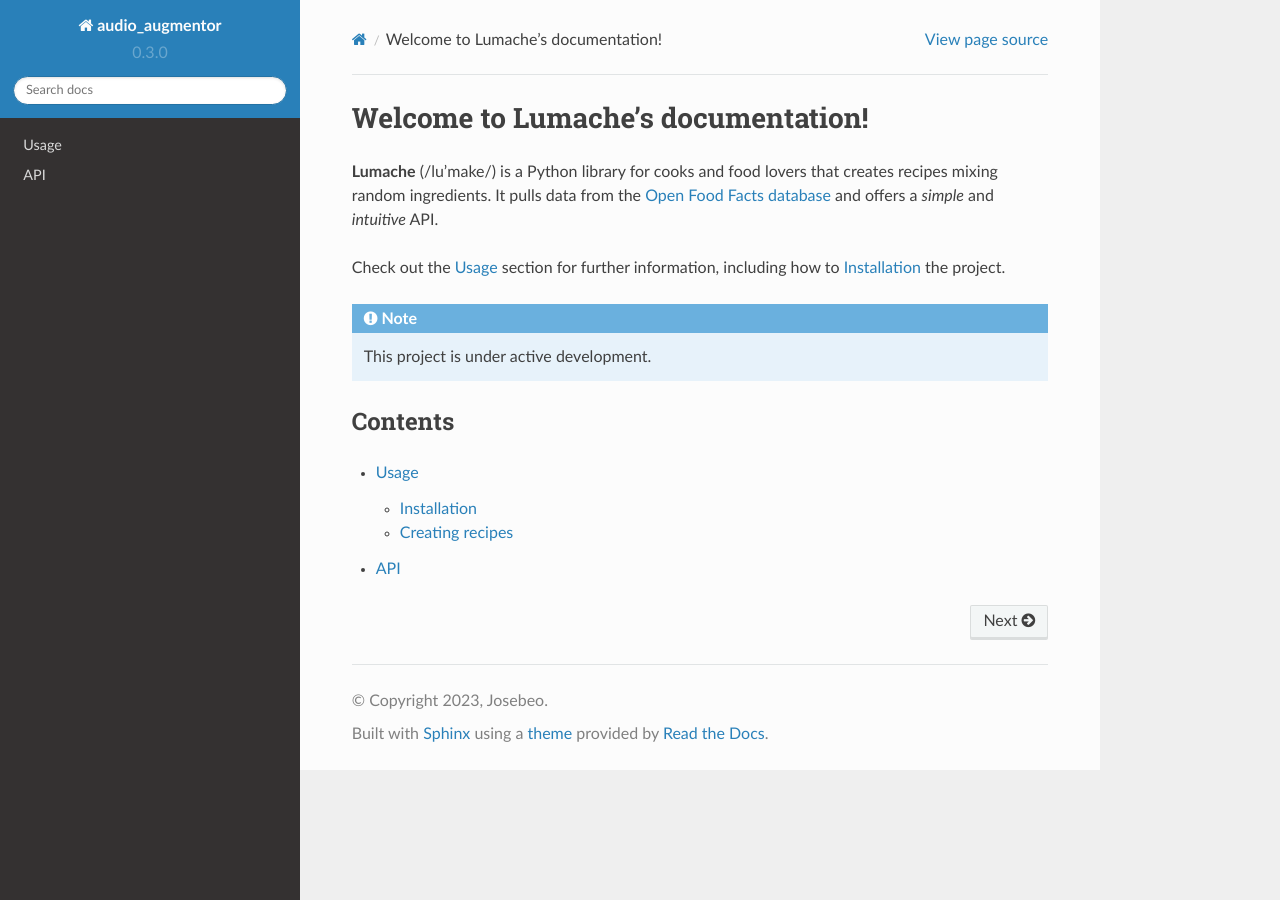
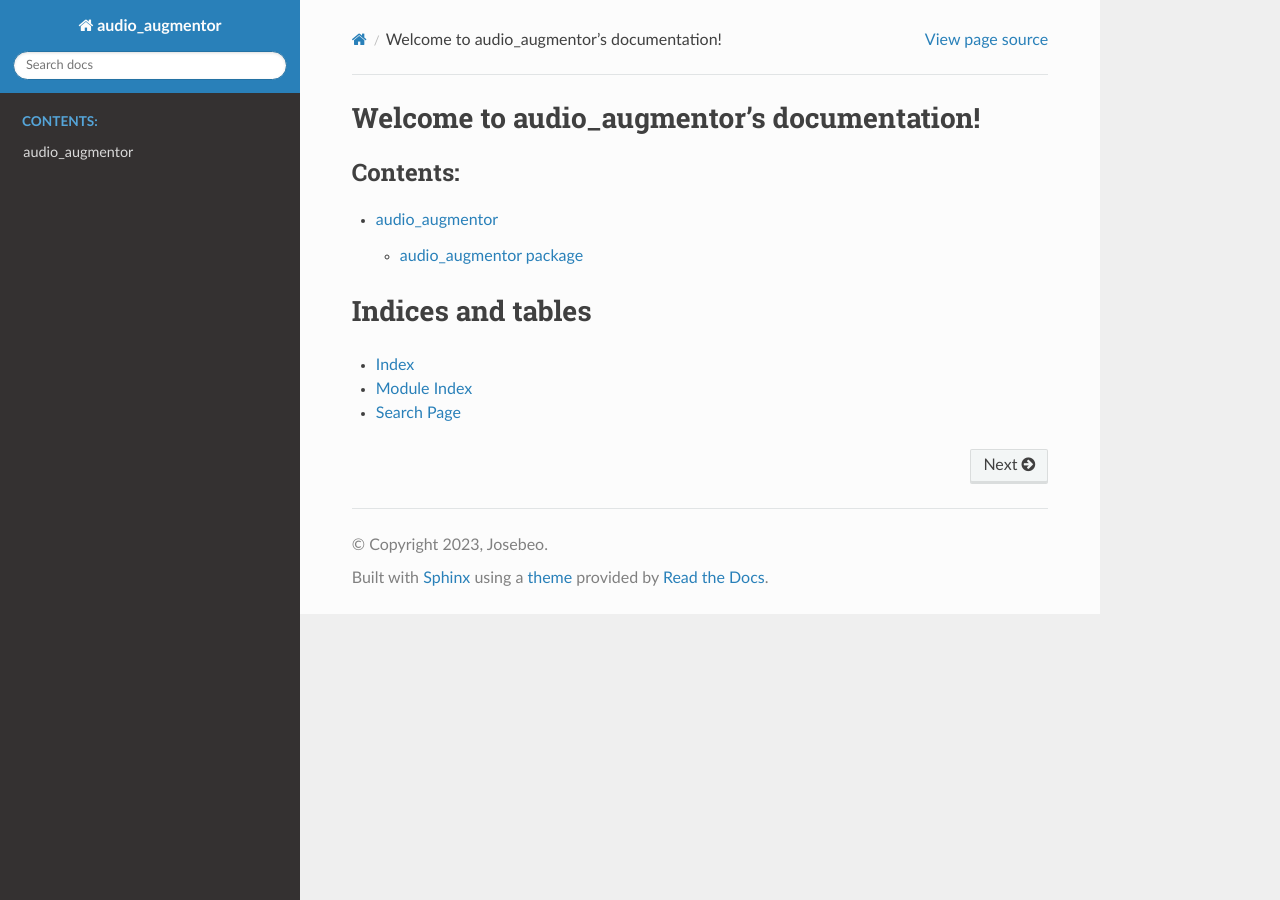
Before and after one commit to josebeo2016/audio_augmentor, a Sphinx documentation site: the page built from docs/source/index.rst, in a window 1280 px wide. Built offline with Sphinx 7.4.7 and the Read the Docs theme 2.0.0, drawn with Linux system fonts in a browser that asks for light colours.

Commit message:
update doc

```diff
--- a/docs/source/api.rst
+++ /dev/null
@@ -1,7 +0,0 @@
-API
-===
-
-.. autosummary::
-   :toctree: generated
-
-   lumache
--- a/docs/source/conf.py
+++ b/docs/source/conf.py
@@ -1,35 +1,57 @@
 # Configuration file for the Sphinx documentation builder.
+#
+# This file only contains a selection of the most common options. For a full
+# list see the documentation:
+# https://www.sphinx-doc.org/en/master/usage/configuration.html
 
-# -- Project information
+# -- Path setup --------------------------------------------------------------
+
+# If extensions (or modules to document with autodoc) are in another directory,
+# add these directories to sys.path here. If the directory is relative to the
+# documentation root, use os.path.abspath to make it absolute, like shown here.
+#
+# import os
+# import sys
+# sys.path.insert(0, os.path.abspath('.'))
+
+
+# -- Project information -----------------------------------------------------
 
 project = 'audio_augmentor'
 copyright = '2023, Josebeo'
 author = 'Josebeo'
 
+# The full version, including alpha/beta/rc tags
 release = '0.3.0'
-version = '0.3.0'
 
-# -- General configuration
 
+# -- General configuration ---------------------------------------------------
+
+import sphinx_rtd_theme
+# Add any Sphinx extension module names here, as strings. They can be
+# extensions coming with Sphinx (named 'sphinx.ext.*') or your custom
+# ones.
 extensions = [
-    'sphinx.ext.duration',
-    'sphinx.ext.doctest',
-    'sphinx.ext.autodoc',
-    'sphinx.ext.autosummary',
-    'sphinx.ext.intersphinx',
+   "sphinx_rtd_theme",
+   "sphinx.ext.autodoc"
 ]
-
-intersphinx_mapping = {
-    'python': ('https://docs.python.org/3/', None),
-    'sphinx': ('https://www.sphinx-doc.org/en/master/', None),
-}
-intersphinx_disabled_domains = ['std']
-
+# Add any paths that contain templates here, relative to this directory.
 templates_path = ['_templates']
 
-# -- Options for HTML output
+# List of patterns, relative to source directory, that match files and
+# directories to ignore when looking for source files.
+# This pattern also affects html_static_path and html_extra_path.
+exclude_patterns = []
 
+
+# -- Options for HTML output -------------------------------------------------
+
+# The theme to use for HTML and HTML Help pages.  See the documentation for
+# a list of builtin themes.
+#
 html_theme = 'sphinx_rtd_theme'
 
-# -- Options for EPUB output
-epub_show_urls = 'footnote'
+# Add any paths that contain custom static files (such as style sheets) here,
+# relative to this directory. They are copied after the builtin static files,
+# so a file named "default.css" will overwrite the builtin "default.css".
+html_static_path = ['_static']
--- a/docs/source/index.rst
+++ b/docs/source/index.rst
@@ -1,22 +1,22 @@
-Welcome to Lumache's documentation!
-===================================
+.. audio_augmentor documentation master file, created by
+   sphinx-quickstart on Sun May 28 00:59:31 2023.
+   You can adapt this file completely to your liking, but it should at least
+   contain the root `toctree` directive.
 
-**Lumache** (/lu'make/) is a Python library for cooks and food lovers
-that creates recipes mixing random ingredients.
-It pulls data from the `Open Food Facts database <https://world.openfoodfacts.org/>`_
-and offers a *simple* and *intuitive* API.
-
-Check out the :doc:`usage` section for further information, including
-how to :ref:`installation` the project.
-
-.. note::
-
-   This project is under active development.
-
-Contents
---------
+Welcome to audio_augmentor's documentation!
+===========================================
 
 .. toctree::
+   :maxdepth: 2
+   :caption: Contents:
 
-   usage
-   api
+   modules.rst
+
+
+
+Indices and tables
+==================
+
+* :ref:`genindex`
+* :ref:`modindex`
+* :ref:`search`
--- /dev/null
+++ b/docs/source/modules.rst
@@ -0,0 +1,7 @@
+audio_augmentor
+===============
+
+.. toctree::
+   :maxdepth: 4
+
+   audio_augmentor
```
Also changed, not shown: docs/source/audio_augmentor.artmodel.rst (added, +37 -0 lines), docs/source/audio_augmentor.rst (added, +85 -0 lines), docs/source/usage.rst (deleted, +0 -33 lines), 1 other file.
